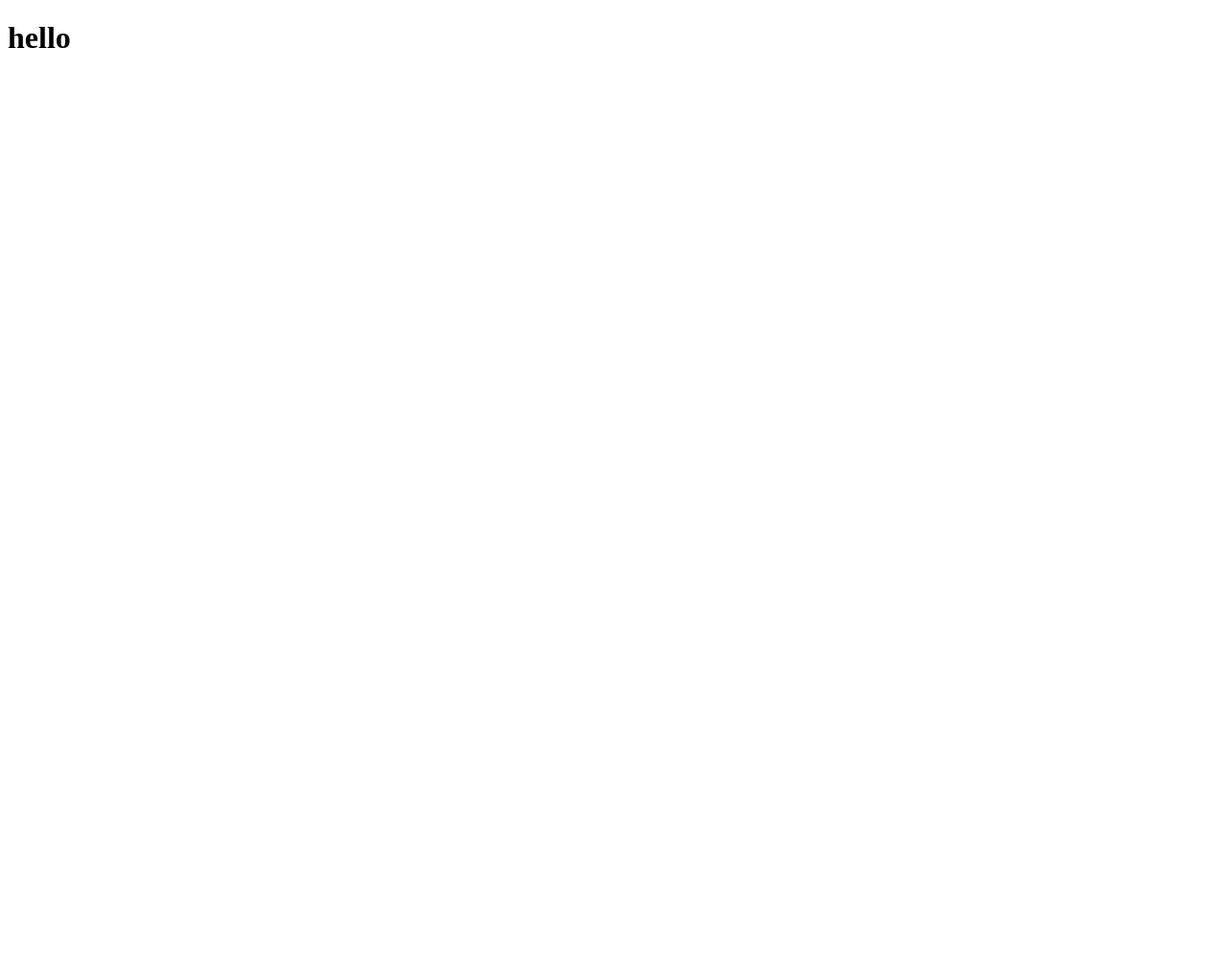
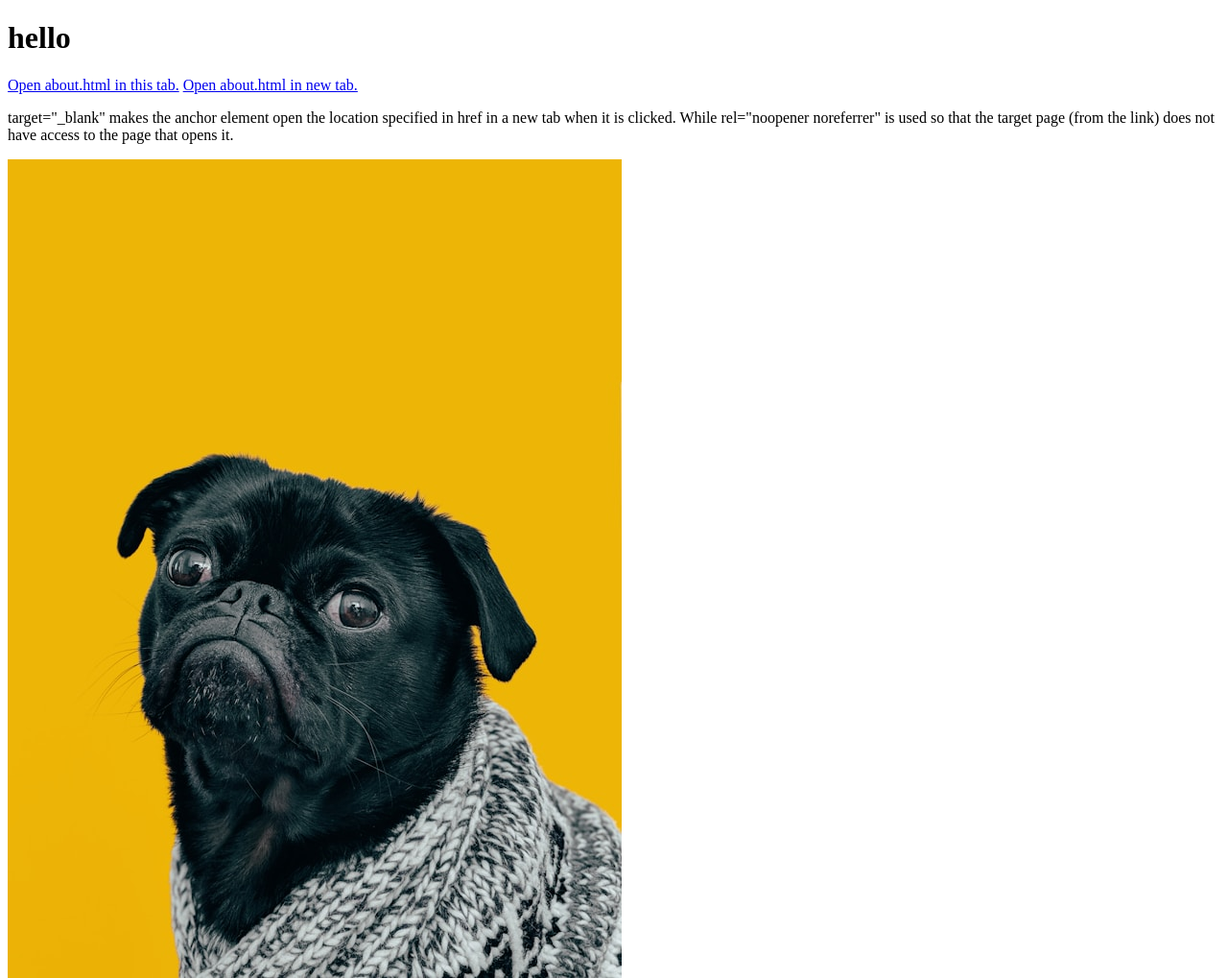
Before and after one commit to fthimus/git_test, a plain HTML site: page html-boilerplate/index.html in a window 1280 px wide. Shown: the whole page at 96% size. Before the commit the page ends 800 px from the top, so only its background shows below. Drawn offline with Linux system fonts and the light colour scheme.

Commit message:
Add about page and dog image.

```diff
--- a/html-boilerplate/index.html
+++ b/html-boilerplate/index.html
@@ -7,5 +7,9 @@
 </head>
 <body>
     <h1>hello</h1>
+    <a href="./pages/about.html">Open about.html in this tab.</a>
+    <a href="./pages/about.html" target="_blank" rel="noopener noreferrer">Open about.html in new tab.</a>
+    <p>target="_blank" makes the anchor element open the location specified in href in a new tab when it is clicked. While rel="noopener noreferrer" is used so that the target page (from the link) does not have access to the page that opens it.</p>
+    <img src="./images/dog.jpg" alt="">
 </body>
 </html>
```
Also changed, not shown: html-boilerplate/pages/about.html (added, +12 -0 lines), html-boilerplate/images/dog.jpg (added).
